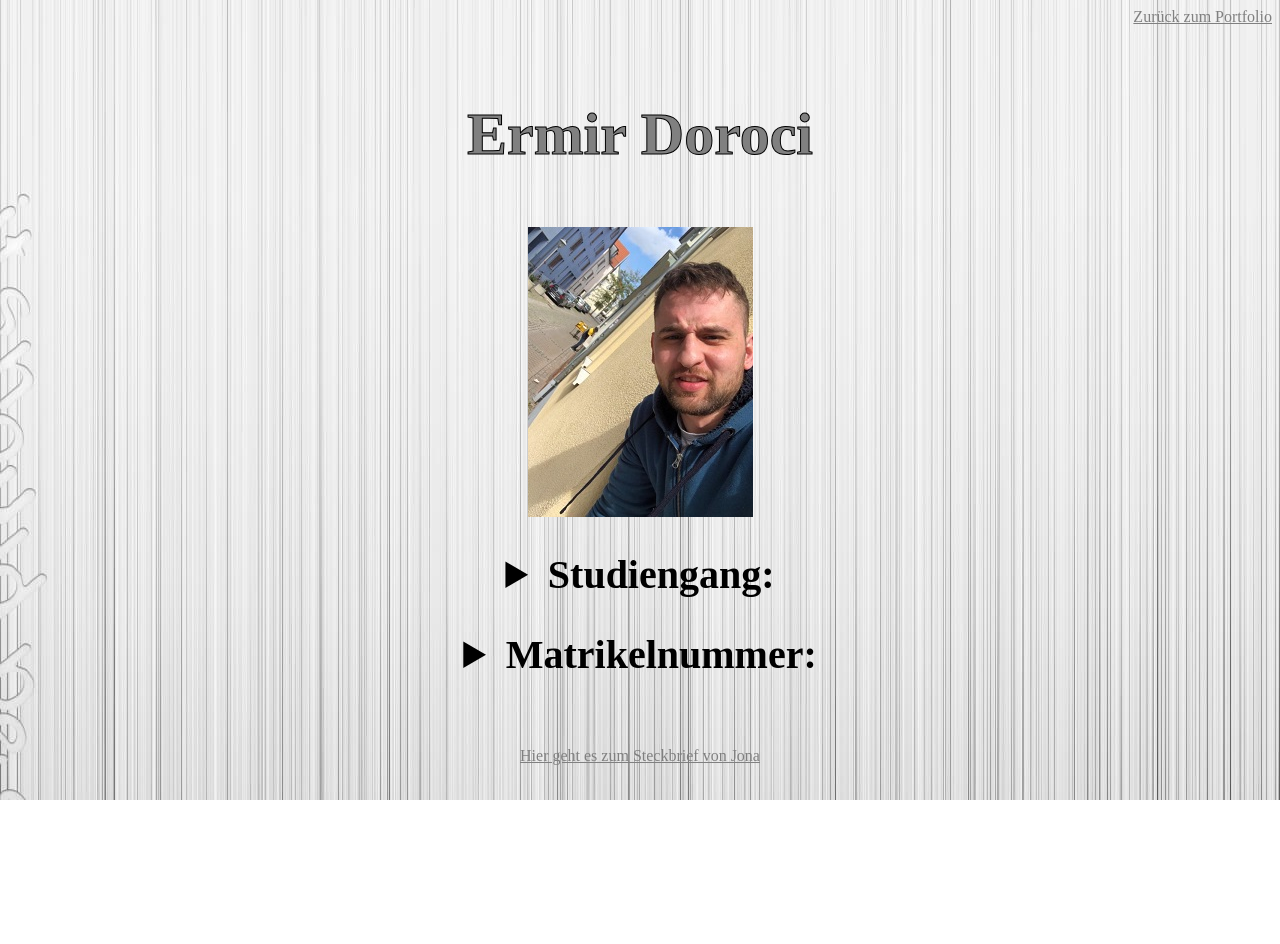
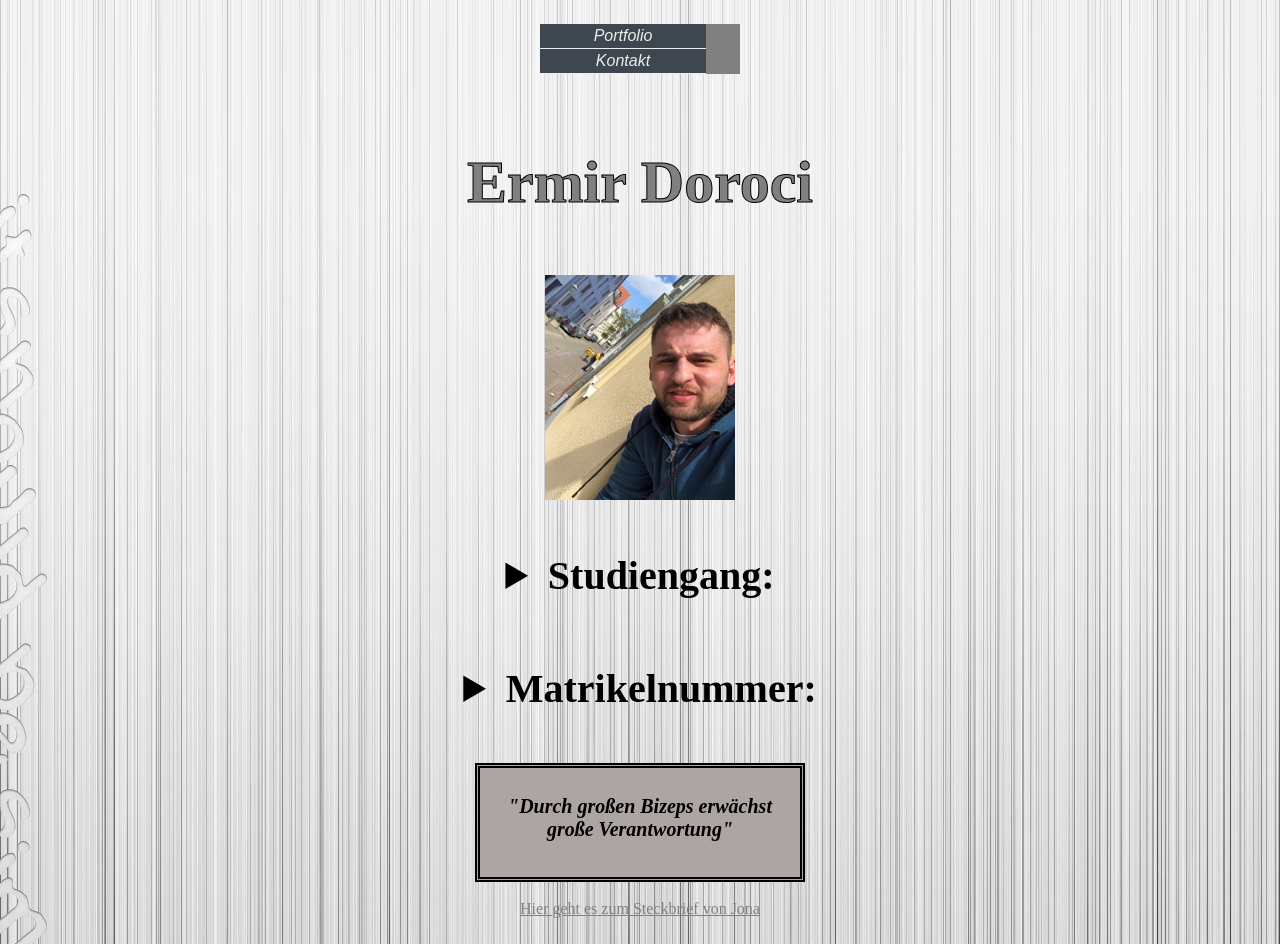
Before and after one commit to ermirdoroci/GiS_WiSe_20-21, a plain HTML site: page Steckbrief_Ermir_Doroci.html in a window 1280 px wide. Before the commit the page ends 800 px from the top, so only its background shows below. Drawn offline with Linux system fonts and the light colour scheme.

Commit message:
test für bilderschirmgröße

```diff
--- a/Steckbrief_Ermir_Doroci.html
+++ b/Steckbrief_Ermir_Doroci.html
@@ -3,10 +3,17 @@
     <link href="./style.css" rel="stylesheet">
     <title>Website Ermir Doroci</title>
 </head>
-<body>
-  <p align = "right"> <a href="./portfolio.html">Zurück zum Portfolio</a> </p>  <br>
+<body  class="box">
+
+  <div id="navcontainer" >
+    <ul id="navlist">
+    <li id="active">
+    <li><a href="./portfolio.html">Portfolio</a></li>
+    <li><a href="./Kontakt.html">Kontakt</a></li>
+    </ul>
+    </div> <br>
 <h1>Ermir Doroci</h1><br>
-<img src="./Bild_ermir.jpg">
+<img src="./Bild_ermir.jpg" height="225px" width="190px" align='center'>
 <br>
 <h2><details>
     <summary>
@@ -26,7 +33,7 @@
     </p>
   </details> </h2> <br>
 
- <br>
+ <div class="myDiv"> <i> <h2 id="HTwo">"Durch großen Bizeps erwächst große Verantwortung"</h2></i></div><br>
    <a href="https://brotherbroadway.github.io/GIS-WiSe-2020-2021/Kapitel_1.1/Steckbrief/#Person">Hier geht es zum Steckbrief von Jona</a> <br>
 
 </body>
```
